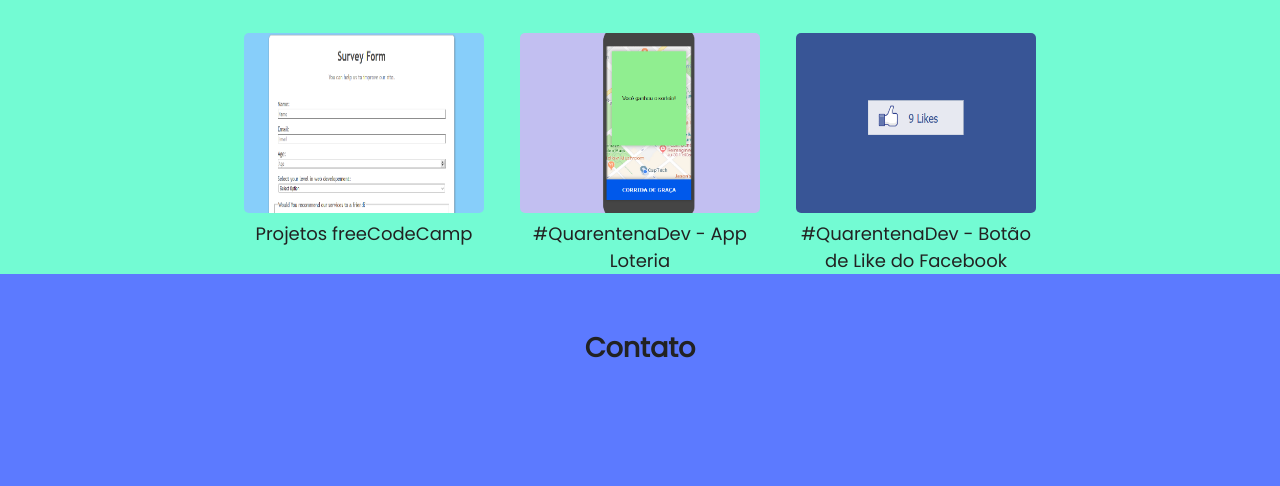
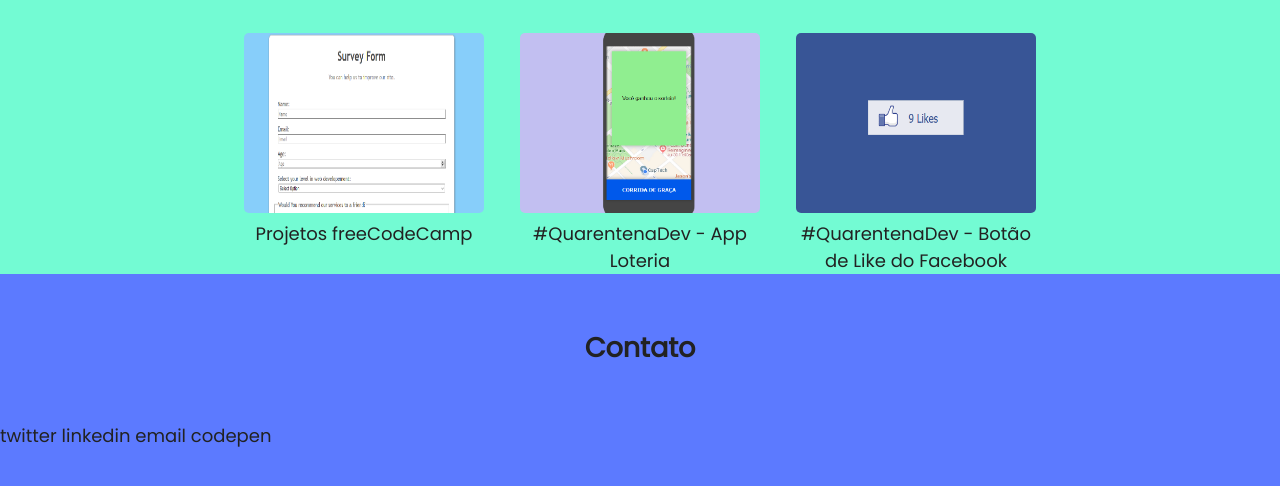
Before and after one commit to EstherMarie/imersao-css, a plain HTML site: page index.html in a window 1280 px wide. Shown: the part 1192-1678 px from the top of the page. Drawn offline with Linux system fonts and the light colour scheme.

Commit message:
Update index.html

```diff
--- a/index.html
+++ b/index.html
@@ -68,7 +68,21 @@
 
       <section id="contato" class="contato">
         <h2>Contato</h2>
-      </section>
+        <div class=" grid icons">
+           <a target="_blank" href="https://twitter.com/">
+              twitter
+           </a>
+           <a target="_blank" href="https://linkedin.com/in/">
+              linkedin
+           </a>
+           <a href="mailto:@outlook.com.br">
+              email
+           </a>
+           <a target="_blank" href="https://codepen.io/Alnithak">
+              codepen
+           </a>
+        </div>
+     </section>
 
 </body>
 </html>
```
